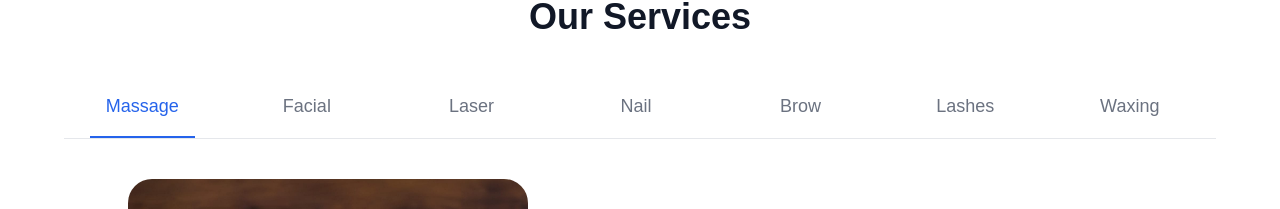
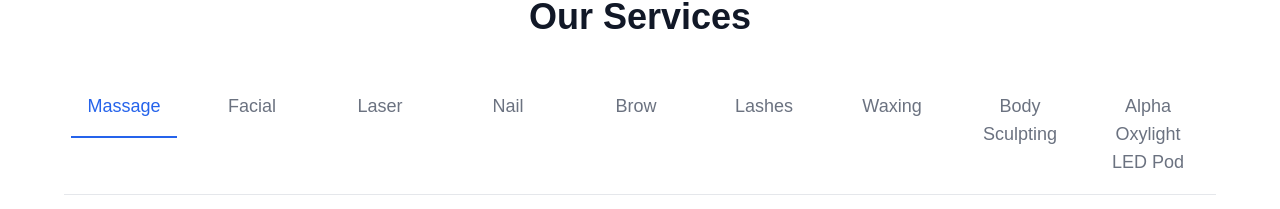
Before and after one commit to ice188/ojas, a Next.js app in the folder ojas/: page / in a window 1280 px wide. Shown: the part 591-800 px from the top of the page. Built offline with nearby package versions, Linux system fonts and the light colour scheme.

Commit message:
need to do: bullet

```diff
--- a/ojas/src/app/components/service.tsx
+++ b/ojas/src/app/components/service.tsx
@@ -1,6 +1,7 @@
 "use client";
 import { useState } from "react";
 import { serviceData } from "@/data/service-data";
+import Link from "next/link";
 
 export default function Service() {
   const [activeTab, setActiveTab] = useState(Object.keys(serviceData)[0]);
@@ -68,12 +69,12 @@ export default function Service() {
                           serviceData[activeTab as keyof typeof serviceData]
                             .description
                         }{" "}<br/><br/>
-                        <a
+                        <Link
                           href={`/service/${activeTab}`}
                           className="mt-4 text-blue-600 hover:text-blue-500"
                         >
                           See Details
-                        </a>
+                        </Link>
                       </p>
                     </div>
                   </div>
--- a/ojas/src/app/promotion/components/promotionList.tsx
+++ b/ojas/src/app/promotion/components/promotionList.tsx
@@ -1,5 +1,6 @@
 import { linkData } from "@/data/link-data";
 import { promotionData } from "@/data/promotion-data";
+import Link from "next/link";
 
 export default function PromotionList({
   promotionType,
@@ -39,11 +40,11 @@ export default function PromotionList({
                       {/* Right Side (Booking Button) */}
                       <div className="flex flex-col justify-between h-full">
                         <div className="mt-auto flex justify-start sm:justify-end">
-                          <a href={linkData.booking_link}>
+                          <Link href={linkData.booking_link}>
                             <button className="text-sm text-white font-semibold rounded-md w-[120px] border bg-indigo-600 px-3 py-2 hover:bg-indigo-700 focus-visible:outline focus-visible:outline-2 focus-visible:outline-offset-2 focus-visible:outline-indigo-500">
                               Book Now
                             </button>
-                          </a>
+                          </Link>
                         </div>
                       </div>
                     </div>
--- a/ojas/src/app/service/components/serviceList.tsx
+++ b/ojas/src/app/service/components/serviceList.tsx
@@ -1,5 +1,6 @@
 import { linkData } from "@/data/link-data";
 import { serviceData } from "@/data/service-data";
+import Link from "next/link";
 
 export default function ServiceList({
   categoryUrl,
@@ -22,14 +23,14 @@ export default function ServiceList({
                     key={service.name}
                     className="flex flex-col sm:flex-row gap-6 py-8"
                   >
-                    <div className="flex gap-x-9 w-full">
+                    <div className="flex flex-col gap-x-9 w-full sm:flex-row">
                       <img
                         alt=""
                         src={service.img_url}
                         className="size-64 object-cover flex-none rounded-full bg-gray-50"
                       />
 
-                      <div className="flex flex-col justify-between flex-auto">
+                      <div className="flex flex-col justify-between flex-auto mt-6 sm:mt-0">
                         {/* Service Name */}
                         <div>
                           <p className="text-lg font-semibold text-gray-900">
@@ -55,11 +56,11 @@ export default function ServiceList({
                             )}
                           </div>
 
-                          <a href={linkData.booking_link}>
+                          <Link href={linkData.booking_link}>
                             <button className="text-sm text-white font-semibold rounded-md w-[100px] border bg-indigo-600 px-3 py-2 hover:bg-indigo-700 focus-visible:outline focus-visible:outline-2 focus-visible:outline-offset-2 focus-visible:outline-indigo-500">
                               Book Now
                             </button>
-                          </a>
+                          </Link>
                         </div>
                       </div>
                     </div>
--- a/ojas/src/components/banner.tsx
+++ b/ojas/src/components/banner.tsx
@@ -1,35 +1,36 @@
 import { contactData } from "@/data/contact-data";
 import { linkData } from "@/data/link-data";
+import Link from "next/link";
 
 export default function Banner() {
   return (
     <div className="fixed top-0 left-0 w-full z-10 bg-white">
       <div className="relative flex items-center justify-end px-6 py-2.5 border-b">
         <div className="flex space-x-8 text-gray-500 text-sm font-normal ">
-          <a
+          <Link
             href={linkData.booking_link}
             target="_blank"
             rel="noopener noreferrer"
             className="hover:text-gray-200"
           >
             Book an appointment
-          </a>
-          <a
+          </Link>
+          <Link
             href={contactData.phone_link}
             target="_blank"
             rel="noopener noreferrer"
             className="hover:text-gray-200"
           >
             Call us
-          </a>
-          <a
+          </Link>
+          <Link
             href={contactData.map_link}
             target="_blank"
             rel="noopener noreferrer"
             className="hover:text-gray-200"
           >
             Location
-          </a>
+          </Link>
         </div>
       </div>
     </div>
--- a/ojas/src/data/service-data.ts
+++ b/ojas/src/data/service-data.ts
@@ -15,19 +15,22 @@ interface Category {
 }
 
 export interface ServiceData {
-  "massage": Category;
-  "facial": Category;
-  "laser": Category;
-  "nail": Category;
-  "brow": Category;
-  "lashes": Category;
-  "waxing": Category;
+  massage: Category;
+  facial: Category;
+  laser: Category;
+  nail: Category;
+  brow: Category;
+  lashes: Category;
+  waxing: Category;
+  "body-sculpting": Category;
+  "oxylight-led": Category;
 }
 
 export const serviceData: ServiceData = {
-  "massage": {
+  massage: {
     name: "Massage",
-    description: "Feel deeply relaxed and rejuvenated as stress and tension melt from the body. Your mind will be calmer and sense awakened, restoring feelings of wellbeing.",
+    description:
+      "Feel deeply relaxed and rejuvenated as stress and tension melt from the body. Your mind will be calmer and sense awakened, restoring feelings of wellbeing.",
     img_url: "/home/massage.png",
     services: [
       {
@@ -128,9 +131,10 @@ export const serviceData: ServiceData = {
       },
     ],
   },
-  "facial": {
+  facial: {
     name: "Facial",
-    description: "We only use top brands for our clients. All of our Facials are customized and suited to your skin’s needs at each appointment.",
+    description:
+      "We only use top brands for our clients. All of our Facials are customized and suited to your skin’s needs at each appointment.",
     img_url: "/placeholder.png",
     services: [
       {
@@ -237,7 +241,7 @@ export const serviceData: ServiceData = {
       },
     ],
   },
-  "laser": {
+  laser: {
     name: "Laser",
     img_url: "/placeholder.png",
     services: [
@@ -288,9 +292,10 @@ export const serviceData: ServiceData = {
     ],
   },
 
-  "nail": {
+  nail: {
     name: "Nail",
-    description: "The highest quality, the latest colors, the most beautiful styles, for the most beautiful you.",
+    description:
+      "The highest quality, the latest colors, the most beautiful styles, for the most beautiful you.",
     img_url: "/placeholder.png",
     services: [
       {
@@ -308,9 +313,9 @@ export const serviceData: ServiceData = {
         img_url: "/placeholder.png",
         price_range: "5 - 25",
       },
-    ]
+    ],
   },
-  "brow": {
+  brow: {
     name: "Brow",
     img_url: "/placeholder.png",
     services: [
@@ -339,9 +344,9 @@ export const serviceData: ServiceData = {
         img_url: "/placeholder.png",
         price_range: "38",
       },
-    ]
+    ],
   },
-  "lashes": {
+  lashes: {
     name: "Lashes",
     img_url: "/placeholder.png",
     services: [
@@ -360,9 +365,9 @@ export const serviceData: ServiceData = {
         img_url: "/placeholder.png",
         price_range: "75",
       },
-    ]
+    ],
   },
-  "waxing": {
+  waxing: {
     name: "Waxing",
     img_url: "/placeholder.png",
     services: [
@@ -391,6 +396,40 @@ export const serviceData: ServiceData = {
         img_url: "/placeholder.png",
         price_range: "70",
       },
-    ]
+    ],
+  },
+
+  "body-sculpting": {
+    name: "Body Sculpting",
+    img_url: "/placeholder.png",
+    services: [
+      {
+        name: "Body Sculpting",
+        img_url: "/placeholder.png",
+        price_range: "100",
+        description:
+          "Using HI-EMT (High-Intensity Focused Electro-Magnetic Technology) technology can continuously expand and contract your muscles, which is equivalently to extreme training, which can deeply reshape the internal structure of the muscles, and the myofibrils grow (the muscles will grow). Produce new protein chains and muscle fibers (muscle hyperplasia), thereby increasing muscle density and volume.",
+        benefits: [
+          "Reduce fat",
+          "Build muscles",
+          "Vest line",
+          "Abdominal muscles",
+          "Shaping peach hips",
+          "Postpartum women's abdomen, improving rectus abdominis separation",
+        ],
+      },
+    ],
+  },
+  "oxylight-led": {
+    name: "Alpha Oxylight LED Pod",
+    img_url: "/placeholder.png",
+    services: [
+      {
+        name: "Alpha Oxylight LED Pod",
+        img_url: "/placeholder.png",
+        price_range: "100",
+        description: `Pure oxygen LED pod creates a new category of holistic body treatments and improves targeted results by 50% - 200% via the various combinations of, LED light, oxygen, and heat energies for:\n`,
+      },
+    ],
   },
 };
```
Also changed, not shown: ojas/src/app/legal/components/privacyPolicy.tsx (+9 -8 lines), ojas/src/components/footer.tsx (+13 -12 lines), ojas/src/components/header.tsx (+7 -6 lines).
